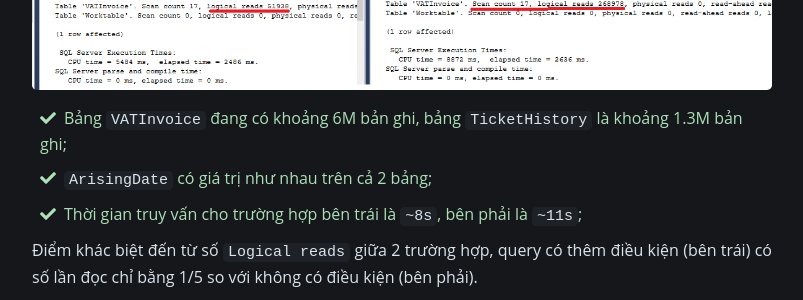
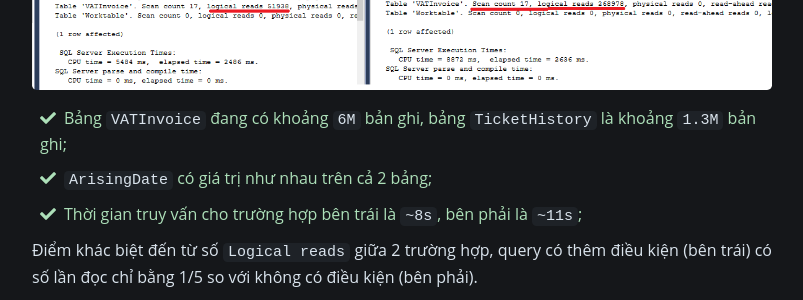
Before and after one commit to chenhuang511/chenhuang511.github.io, a Jekyll site: the page built from _posts/2024-01-15-sqlperf-daily-tuning-effect-tip.md, in a window 1280 px wide and 900 px high, scrolled down 1122 px. Shown: the part 153-453 px from the top of the window, without its empty margins (238-1041 px from the left). Built offline with Jekyll 4.4.1, drawn with Linux system fonts in a browser that asks for light colours; comment, search, counter and statistics services are not loaded.

Commit message:
highligh text

````diff
--- a/_posts/2024-01-15-sqlperf-daily-tuning-effect-tip.md
+++ b/_posts/2024-01-15-sqlperf-daily-tuning-effect-tip.md
@@ -19,7 +19,7 @@ Xem xét câu truy vấn dưới đây, và sự khác nhau khi có thêm điề
 
 ![image](/assets/images/sqlperf-12-1.png)
 
-* Bảng ```VATInvoice``` đang có khoảng 6M bản ghi, bảng ```TicketHistory``` là khoảng 1.3M bản ghi;
+* Bảng ```VATInvoice``` đang có khoảng ``6M`` bản ghi, bảng ```TicketHistory``` là khoảng ``1.3M`` bản ghi;
 * ```ArisingDate``` có giá trị như nhau trên cả 2 bảng;
 * Thời gian truy vấn cho trường hợp bên trái là ``~8s``, bên phải là ``~11s``;
 
````
